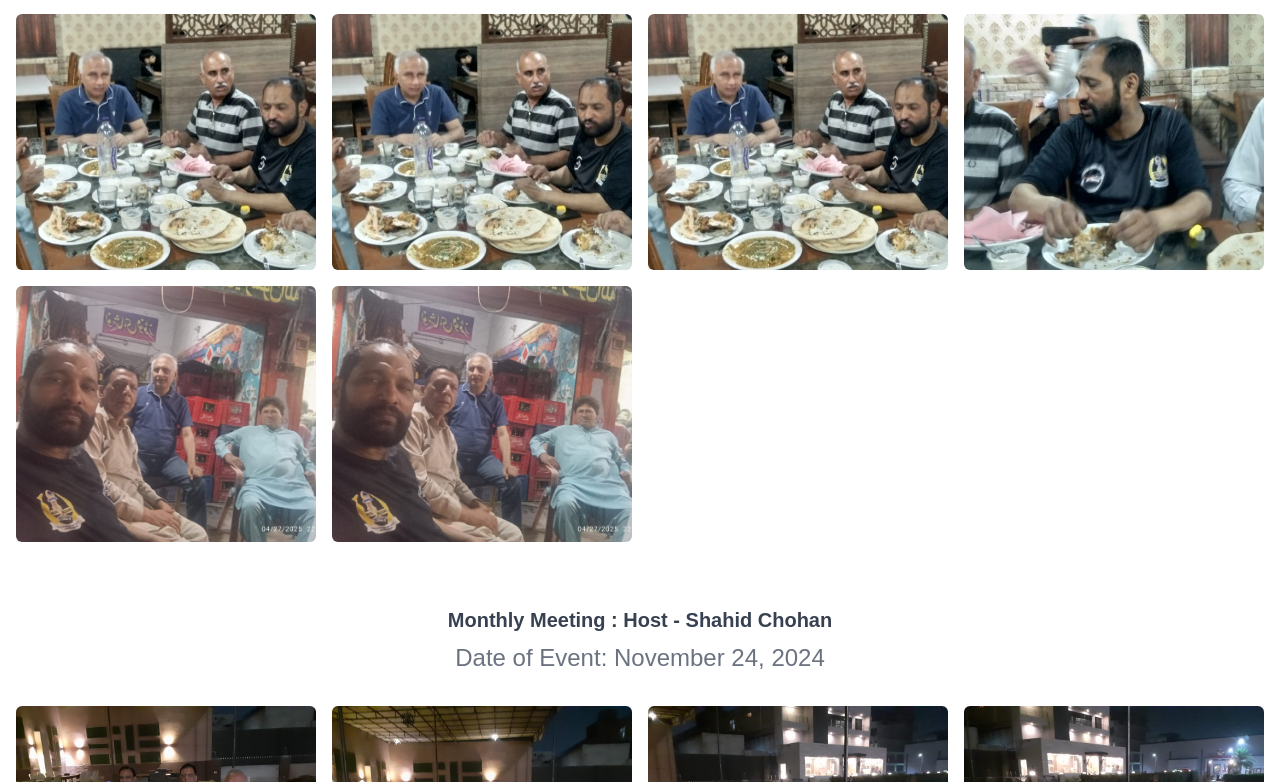
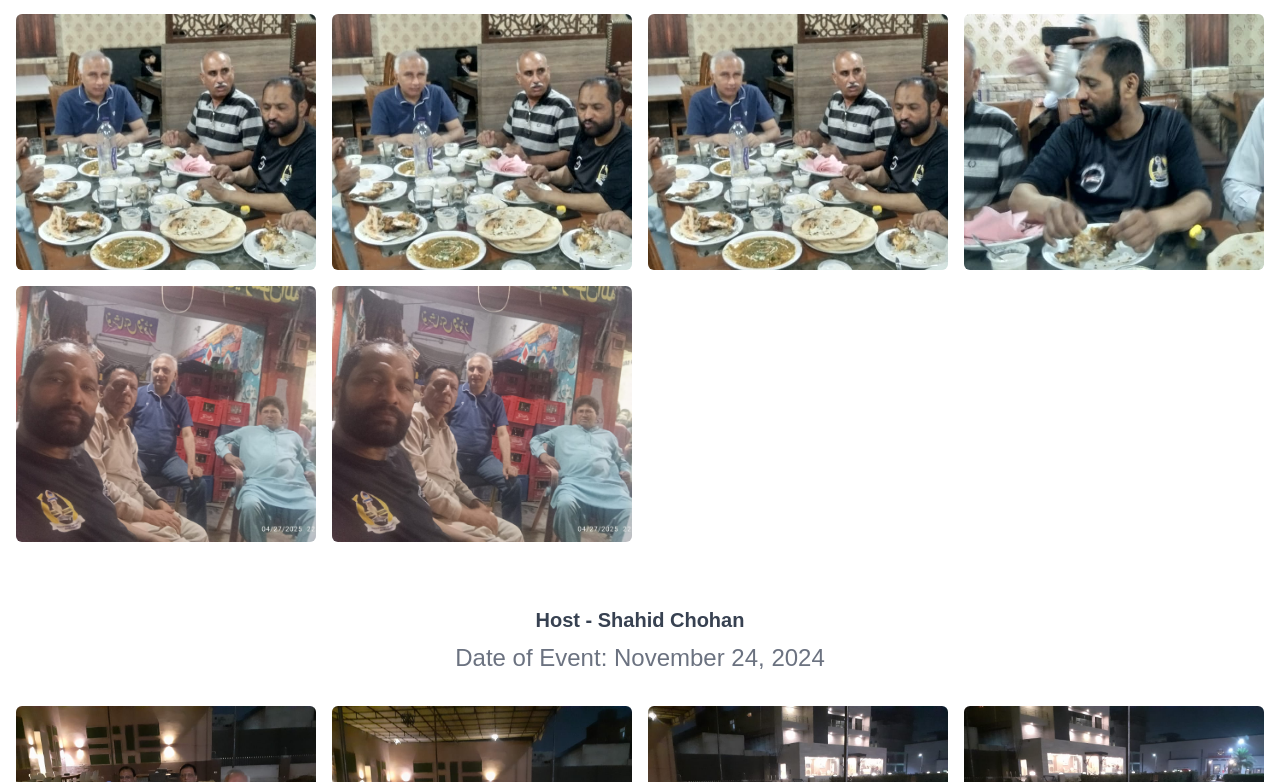
Before and after one commit to Goraya2005/pbg-87-ag, a Next.js app: page /gallery in a window 1280 px wide. Shown: the part 6496-7278 px from the top of the page. Built offline with nearby package versions, Linux system fonts and the light colour scheme.

Commit message:
22-06-2025

```diff
--- a/app/gallery/page.tsx
+++ b/app/gallery/page.tsx
@@ -73,7 +73,7 @@ export default function About() {
                 <div className="relative">
                   <Image
                     src="/images/boy1.jpg"
-                    alt="Boy"
+                    alt="Khalid Rafique"
                     className="object-cover w-full h-full"
                     width={400}
                     height={300}
--- a/components/glimps.tsx
+++ b/components/glimps.tsx
@@ -33,7 +33,7 @@ const sections: Section[] = [
     ],
   },
   {
-    description: 'Monthly Meeting : Host - Muhammad Sarwar',
+    description: 'Host - Muhammad Sarwar',
     date: 'April 27, 2025',
     folder: '/images/27-04-2025',
     images: [
@@ -43,19 +43,19 @@ const sections: Section[] = [
     ],
   },
   {
-    description: 'Monthly Meeting : Host - Shahid Chohan',
+    description: 'Host - Shahid Chohan',
     date: 'November 24, 2024',
     folder: '/images/24-11-2024',
     images: ['1.jpg', '3.jpg', '5.jpg', '7.jpg'],
   },
   {
-    description: 'Monthly Meeting : Host - Zahoor Gill',
+    description: 'Host - Zahoor Gill',
     date: 'October 20, 2024',
     folder: '/images/20-10-2024',
     images: ['1.jpg', '2.jpg', '3.jpg', '4.jpg', '6.jpg', '8.jpg', '10.jpg', '12.jpg'],
   },
   {
-    description: 'Monthly Meeting : Host - Khalid Rafique',
+    description: 'Host - Khalid Rafique',
     date: 'September 28, 2024',
     folder: '/images/28-09-2024',
     images: [
@@ -64,7 +64,7 @@ const sections: Section[] = [
     ],
   },
   {
-    description: 'Monthly Meeting : Host - Abdul Rasheed',
+    description: 'Host - Abdul Rasheed',
     date: 'August 24, 2024',
     folder: '/images/24-08-2024',
     images: Array.from({ length: 12 }, (_, i) => `${i + 1}.jpg`),
@@ -76,13 +76,13 @@ const sections: Section[] = [
     images: ['1.jpg', '2.jpg', '3.jpg', '4.jpg'],
   },
   {
-    description: 'Monthly Meeting : Host - Irfan Jaffar',
+    description: 'Host - Irfan Jaffar',
     date: 'May 25, 2024',
     folder: '/images/25-05-2024',
     images: ['1.jpg', '2.jpg', '3.jpg', '4.jpg'],
   },
   {
-    description: 'Monthly Meeting : Host - Shahid Chohan',
+    description: 'Host - Shahid Chohan',
     date: 'April 20, 2024',
     folder: '/images/20-04-2024',
     images: [
```
Also changed, not shown: public/images/boy1.JPG.
